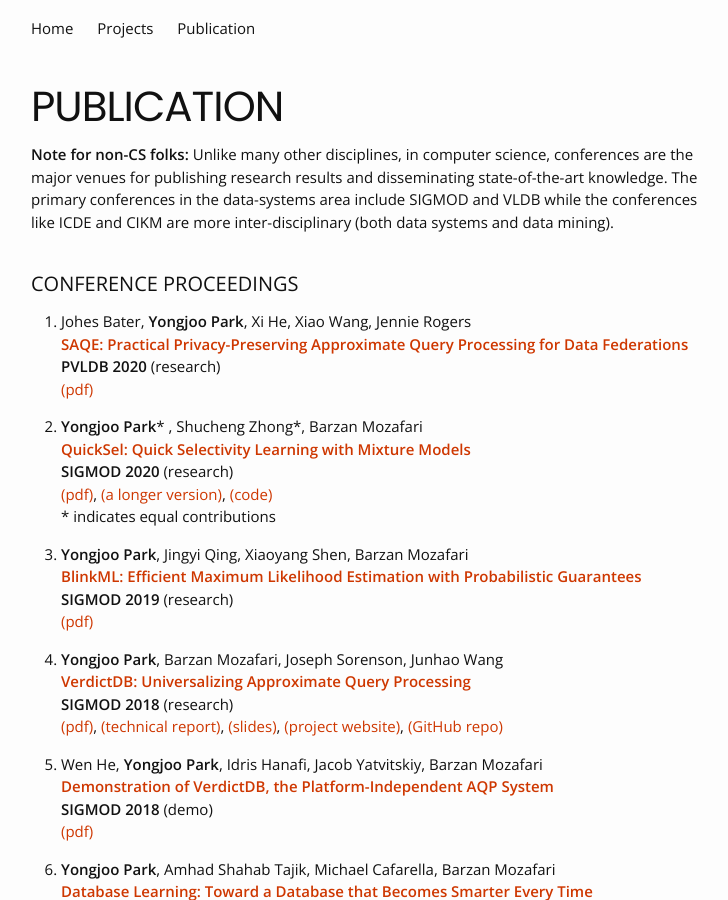
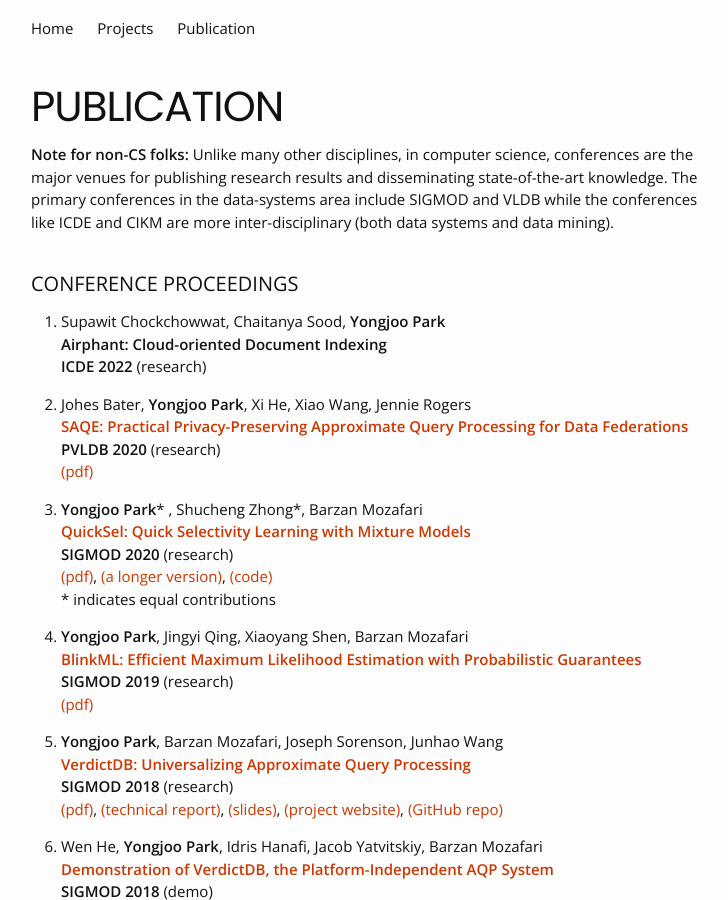
Before and after one commit to pyongjoo/pyongjoo.github.io, a Jekyll site: the page built from publication.md, in a window 1280 px wide and 900 px high. Shown: the whole window, without its empty margins (269-997 px from the left). Built offline with Jekyll 4.4.1, drawn with Linux system fonts in a browser that asks for light colours.

Commit message:
Update publication.md

```diff
--- a/publication.md
+++ b/publication.md
@@ -16,6 +16,10 @@
 
 
 ### CONFERENCE PROCEEDINGS
+
+1. Supawit Chockchowwat, Chaitanya Sood, **Yongjoo Park**
+   **Airphant: Cloud-oriented Document Indexing**
+   **ICDE 2022** (research)
 
 1. Johes Bater, **Yongjoo Park**, Xi He, Xiao Wang, Jennie Rogers
    **[SAQE: Practical Privacy-Preserving Approximate Query Processing for Data Federations](http://www.vldb.org/pvldb/vol13/p2691-bater.pdf)**
```
